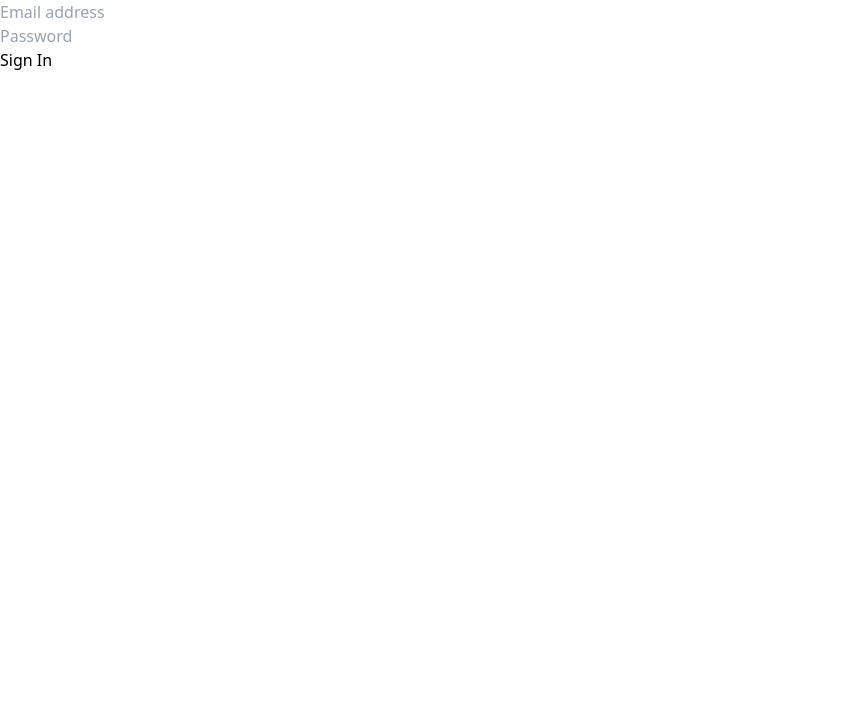
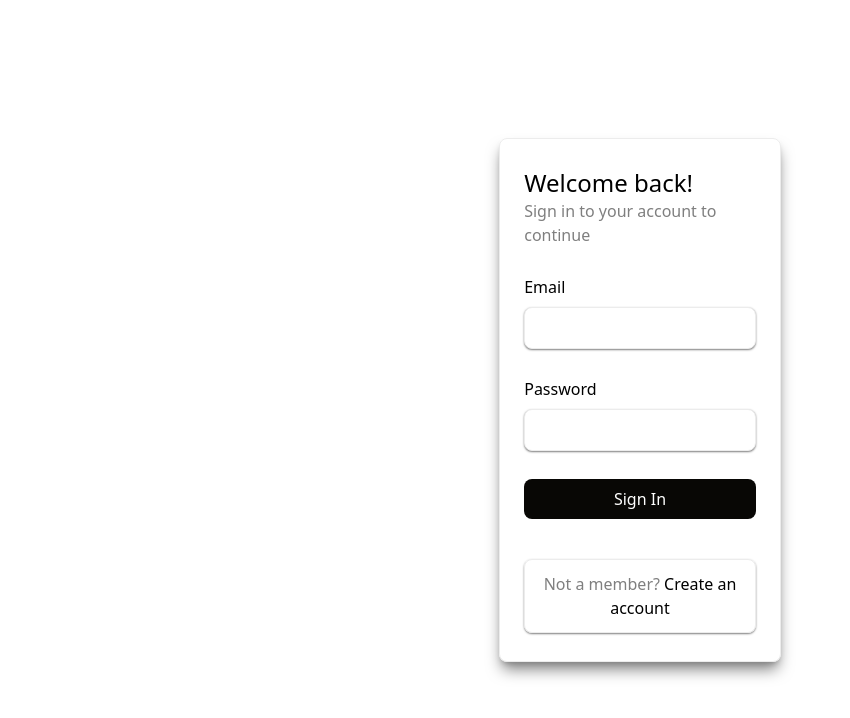
Before and after one commit to Leestan360/online-platform-frontend, a React (Create React App) app: page /auth/login in a window 1280 px wide. Shown: the top 718 px of the page, without its empty margins (0-850 px from the left). Built offline with nearby package versions, Linux system fonts and the light colour scheme.

Commit message:
Style login page

```diff
--- a/src/components/auth/Login.jsx
+++ b/src/components/auth/Login.jsx
@@ -4,11 +4,14 @@ import axios from "axios";
 import config from "../../config";
 import { ToastContainer, toast } from "react-toastify";
 import "react-toastify/dist/ReactToastify.css";
+import { Link, useNavigate } from "react-router-dom";
 
 // Login initial values
 const loginInitialValues = new LoginInitials();
 
 function Login() {
+  const navigate = useNavigate()
+
   // Handle login
   const handleLogin = async (values, { setSubmitting }) => {
     setSubmitting(true);
@@ -29,6 +32,9 @@ function Login() {
 
       // Display login success message
       toast.success(response.data.message);
+
+      // Navigate to homepage
+      navigate("/")
     } catch (error) {
       // Display login error message
       toast.error(
@@ -40,8 +46,15 @@ function Login() {
   };
 
   return (
+    <div className="flex justify-center items-center h-screen ">
+      <ToastContainer />
+      <div className="border border-tertiary rounded-lg py-7 px-6 w-[22%] shadow-lg shadow-secondary ">
         <div>
-      <ToastContainer />
+          <p className="font-[500] text-2xl">Welcome back!</p>
+          <p className="text-secondary font-[430]">
+            Sign in to your account to continue
+          </p>
+        </div>
         <Formik
           initialValues={loginInitialValues}
           validationSchema={loginValuesValidation}
@@ -49,38 +62,53 @@ function Login() {
         >
           {({ isSubmitting }) => (
             <Form>
-            <div className="">
+              <div className="my-7">
+                <p className="my-2 font-[500] ">Email</p>
                 <Field
                   name="email"
                   type="email"
-                placeholder="Email address"
-                className=""
+                  // placeholder="Email address"
+                  className="border border-tertiary rounded-lg py-2 px-1 outline-none w-full shadow-sm shadow-secondary "
                 />
-              <p className="text-red-500">
+                <p className="text-red">
                   <ErrorMessage name="email" />
                 </p>
               </div>
 
-            <div className="">
+              <div className="my-7">
+                <p className="my-2 font-[500] ">Password</p>
                 <Field
                   name="password"
                   type="password"
-                placeholder="Password"
-                className=""
+                  // placeholder="Password"
+                  className="border border-tertiary rounded-lg py-2 px-1 outline-none w-full shadow-sm shadow-secondary"
                 />
-              <p className="text-red-500">
+                <p className="text-red">
                   <ErrorMessage name="password" />
                 </p>
               </div>
 
-            <div className="">
-              <button type="submit" className="" disabled={isSubmitting}>
+              <div className="w-full">
+                <button
+                  type="submit"
+                  className="w-full bg-primary text-white rounded-lg py-2 font-[500] "
+                  disabled={isSubmitting}
+                >
                   {isSubmitting ? "Signing In..." : "Sign In"}
                 </button>
               </div>
             </Form>
           )}
         </Formik>
+        <div className="text-center mt-10 py-3 border border-tertiary rounded-lg shadow-sm shadow-secondary hover:shadow-lg hover:shadow-secondary">
+          <p>
+            <span className="text-secondary font-[430]">Not a member?</span>{" "}
+            <Link to="/auth/signup" className="font-[500] ">
+              Create an account
+            </Link>
+          </p>
+        </div>
+      </div>
     </div>
   );
 }
--- /dev/null
+++ b/src/models/signup.js
@@ -0,0 +1,21 @@
+import * as Yup from "yup";
+
+export const signupValuesValidation = Yup.object().shape({
+  username: Yup.string().required("Firstname is required"),
+  email: Yup.string()
+    .email("Please enter a valid email address")
+    .required("Email is required"),
+  password: Yup.string()
+    .min(8, "Password must be 8 characters minimum")
+    .required("Password is required"),
+  passwordConfirmation: Yup.string().required("Rewrite your password"),
+});
+
+export class SignupInitials {
+  constructor() {
+    this.username = "";
+    this.email = "";
+    this.password = "";
+    this.passwordConfirmation = "";
+  }
+}
--- a/tailwind.config.js
+++ b/tailwind.config.js
@@ -5,6 +5,13 @@ module.exports = {
   ],
   theme: {
     extend: {},
+    colors: {
+      'primary': '#080705',
+      'secondary': '#7f7f7f',
+      'tertiary': '#ECECEC',
+      'red': '#FF0000',
+      'white': '#FFFFFF'
+    },
   },
   plugins: [],
 }
```
Lines whose indentation alone changed are shown as unchanged.
